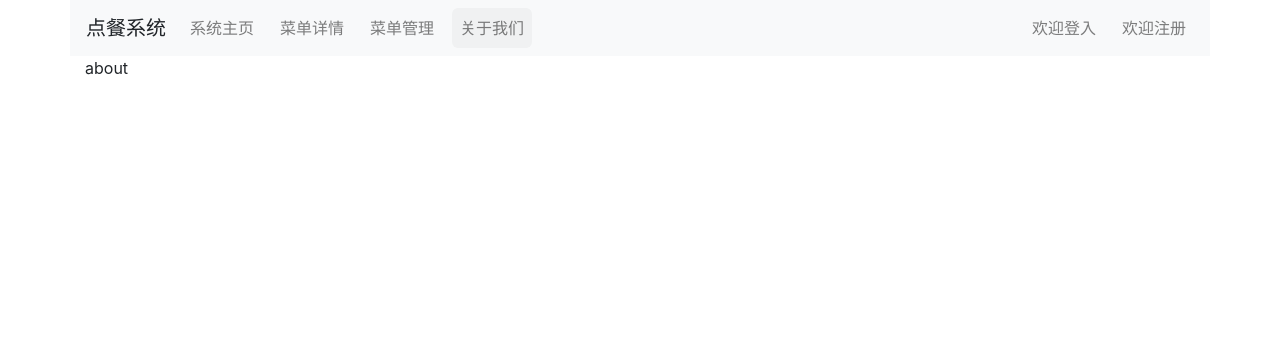
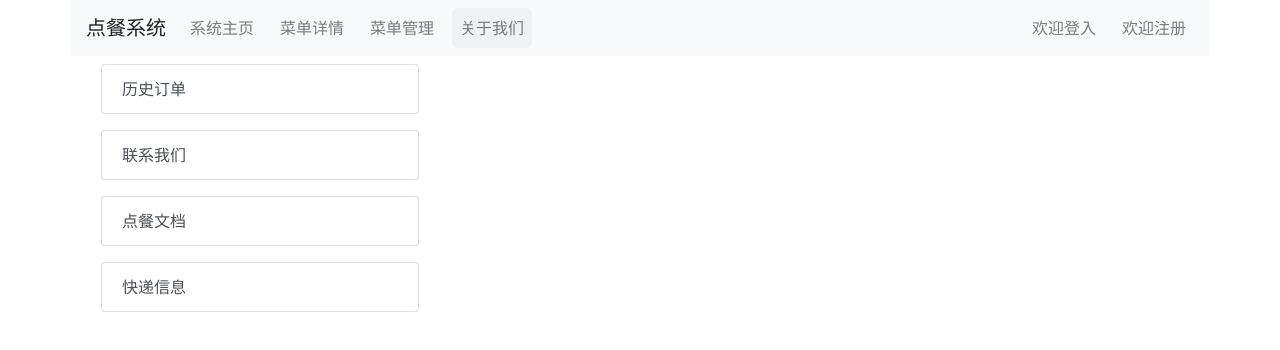
Before and after one commit to 526697296/Vue-OrderSystem, a Vue app: page /about in a window 1280 px wide. Shown: the top 350 px of the page. Built offline with nearby package versions, Linux system fonts and the light colour scheme.

Commit message:
change about.vue

```diff
--- a/src/components/about/About.vue
+++ b/src/components/about/About.vue
@@ -1,25 +1,40 @@
 <template>
   <div id="about">
-    about
-
+    <div class="row mb-5">
+      <!-- about下面四个导航 -->
+      <div class="col-4">
+        <div class="list-group mb-5">
+          <router-link tag="div" class="nav-link" :to="{name:'hislink'}" exact>
+            <a class="list-group-item list-group-item-action">历史订单</a>
+          </router-link>
+          <router-link tag="div" class="nav-link" :to="{name:'conlink'}" exact>
+            <a class="list-group-item list-group-item-action">联系我们</a>
+          </router-link>
+          <router-link tag="div" class="nav-link" :to="{name:'ogulink'}" exact>
+            <a class="list-group-item list-group-item-action">点餐文档</a>
+          </router-link>
+          <router-link tag="div" class="nav-link" :to="{name:'dellink'}" exact>
+            <a class="list-group-item list-group-item-action">快递信息</a>
+          </router-link>
+        </div>
+      </div>
+      <!-- about二级路由展示区 -->
+      <div class="col-8">
+        <router-view></router-view>
+      </div>
+    </div>
   </div>
 </template>
-
 <script>
-
 export default {
   name: 'About',
   data(){
     return{
-
     }
   },
   components:{
-
   }
 }
 </script>
-
 <style scoped>
-
 </style>
```
